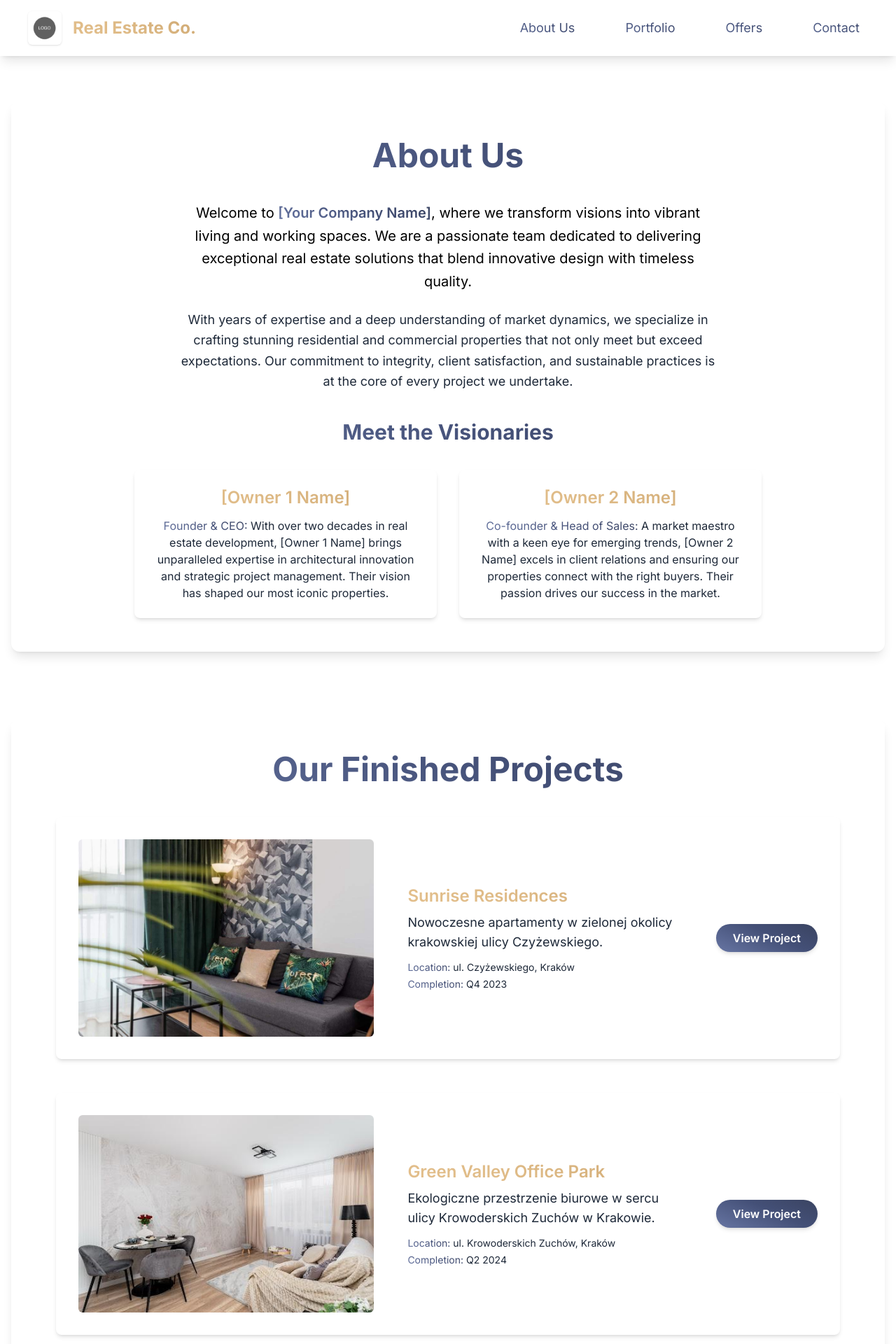
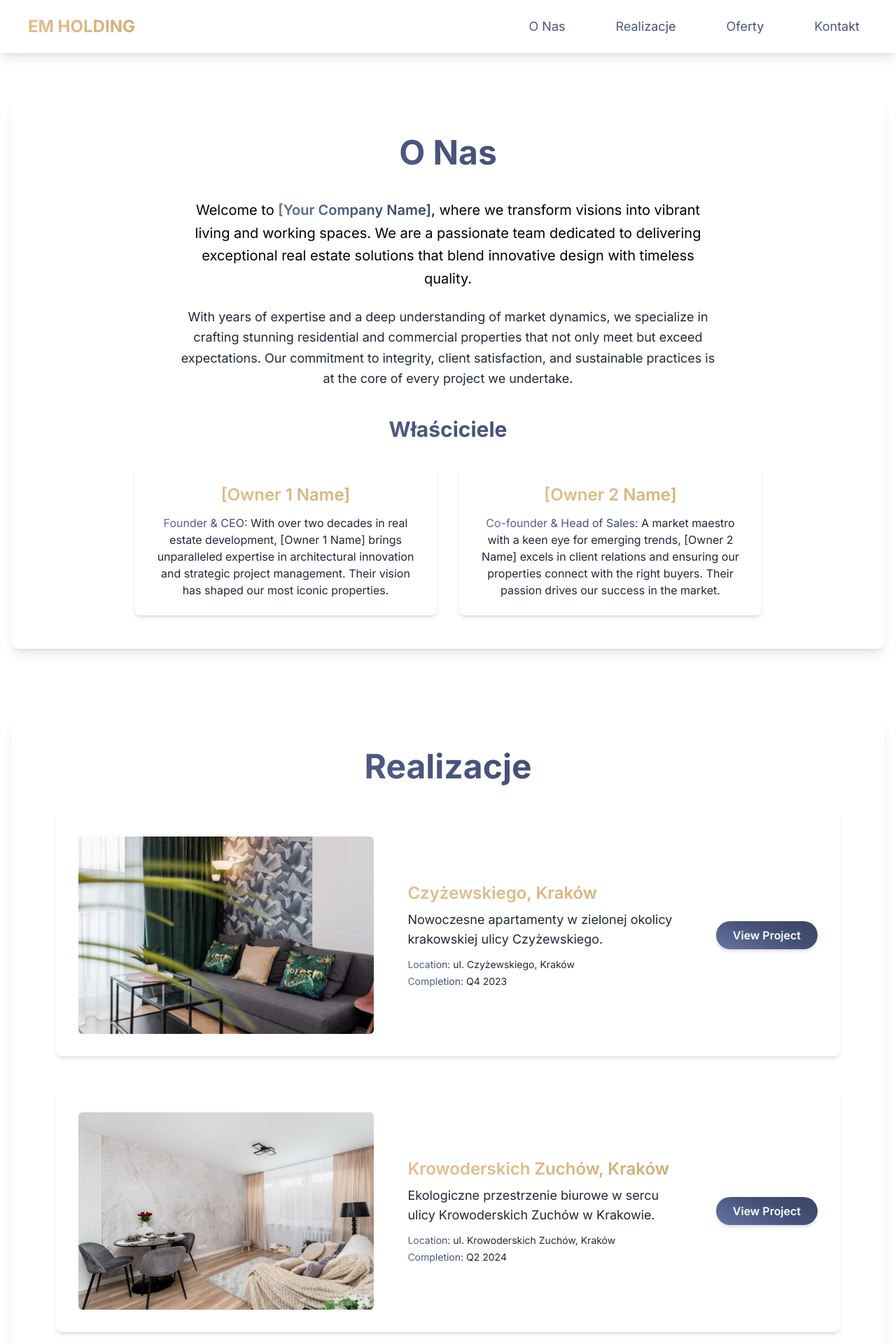
Before and after one commit to karol-wojak/real_estate_website, a React (Vite) app: page / in a window 1280 px wide. Shown: the top 1920 px of the page at 70% size. Built offline with nearby package versions, Linux system fonts and the light colour scheme.

Commit message:
Translate text to polish

```diff
--- a/src/App.jsx
+++ b/src/App.jsx
@@ -10,7 +10,7 @@ import ContactPage from './pages/Contact.jsx';
 const portfolioProjects = [
   {
     id: 1,
-    name: "Sunrise Residences",
+    name: "Czyżewskiego, Kraków",
     description: "Nowoczesne apartamenty w zielonej okolicy krakowskiej ulicy Czyżewskiego.",
     location: "ul. Czyżewskiego, Kraków",
     completion: "Q4 2023",
@@ -19,7 +19,7 @@ const portfolioProjects = [
   },
   {
     id: 2,
-    name: "Green Valley Office Park",
+    name: "Krowoderskich Zuchów, Kraków",
     description: "Ekologiczne przestrzenie biurowe w sercu ulicy Krowoderskich Zuchów w Krakowie.",
     location: "ul. Krowoderskich Zuchów, Kraków",
     completion: "Q2 2024",
@@ -27,7 +27,7 @@ const portfolioProjects = [
   },
   {
     id: 3,
-    name: "Coastal Breeze Villas",
+    name: "Miechowity, Kraków",
     description: "Współczesne wille miejskie w pobliżu ulicy Miechowity na północy Krakowa.",
     location: "ul. Miechowity, Kraków",
     completion: "Q1 2023",
@@ -139,12 +139,11 @@ const App = () => {
       {/* Header - Removed sticky, top-0, z-50 for non-sticky behavior as requested */}
       <header className="bg-white shadow-lg py-4 px-6 md:px-10 flex items-center justify-between transition-all duration-300 ease-in-out">
         <div className="flex items-center space-x-4">
-          <div className="logo-container">
-            {/* Using a placeholder logo that aligns with the new color scheme */}
+          {/* <div className="logo-container">
             <img src="/real-estate-project/logo_placeholder.png" alt="Company Logo" className="h-10 md:h-12 w-auto rounded-md shadow-sm" />
-          </div>
+          </div> */}
           {/* Company name - applied gold gradient */}
-          <h1 className="text-xl md:text-2xl font-bold hidden sm:block text-gradient-gold">Real Estate Co.</h1>
+          <h1 className="text-xl md:text-2xl font-bold hidden sm:block text-gradient-gold">EM HOLDING</h1>
         </div>
         <Navigation
           activePage={activePage}
--- a/src/components/Navigation.jsx
+++ b/src/components/Navigation.jsx
@@ -3,10 +3,10 @@ import React from 'react';
 
 const Navigation = ({ activePage, handlePageChange, isMobileMenuOpen, toggleMobileMenu }) => {
   const navItems = [
-    { name: 'About Us', id: 'about' },
-    { name: 'Portfolio', 'id': 'portfolio' },
-    { name: 'Offers', id: 'offers' },
-    { name: 'Contact', id: 'contact' },
+    { name: 'O Nas', id: 'about' },
+    { name: 'Realizacje', 'id': 'portfolio' },
+    { name: 'Oferty', id: 'offers' },
+    { name: 'Kontakt', id: 'contact' },
   ];
 
   return (
--- a/src/pages/AboutUs.jsx
+++ b/src/pages/AboutUs.jsx
@@ -4,7 +4,7 @@ import React from 'react';
 const AboutUsPage = () => (
   <section id="about-section" className="bg-white p-6 md:p-12 rounded-xl shadow-lg transition-all duration-500 ease-in-out transform opacity-0 translate-y-4 animate-fade-in-up">
     {/* H1 Heading - applied dark blue gradient */}
-    <h1 className="text-4xl md:text-5xl font-extrabold text-center text-gradient-dark-blue mb-8 leading-tight md:pb-1">About Us</h1>
+    <h1 className="text-4xl md:text-5xl font-extrabold text-center text-gradient-dark-blue mb-8 leading-tight md:pb-1">O Nas</h1>
     {/* Text color changed to black/dark gray, span to dark blue gradient for accent */}
     <p className="text-lg md:text-xl text-black leading-relaxed mb-6 text-center max-w-3xl mx-auto">
       Welcome to <span className="font-semibold text-gradient-dark-blue">[Your Company Name]</span>, where we transform visions into vibrant living and working spaces. We are a passionate team dedicated to delivering exceptional real estate solutions that blend innovative design with timeless quality.
@@ -13,7 +13,7 @@ const AboutUsPage = () => (
       With years of expertise and a deep understanding of market dynamics, we specialize in crafting stunning residential and commercial properties that not only meet but exceed expectations. Our commitment to integrity, client satisfaction, and sustainable practices is at the core of every project we undertake.
     </p>
     {/* H2 Subheading - applied dark blue gradient */}
-    <h2 className="text-3xl font-bold text-center text-gradient-dark-blue mb-8 md:pb-1">Meet the Visionaries</h2>
+    <h2 className="text-3xl font-bold text-center text-gradient-dark-blue mb-8 md:pb-1">Właściciele</h2>
     <div className="grid grid-cols-1 md:grid-cols-2 gap-8 max-w-4xl mx-auto">
       {/* Content boxes - changed bg to white, removed blue border, kept shadow */}
       <div className="bg-white p-6 rounded-lg shadow-md hover:shadow-xl transition-shadow duration-300 ease-in-out">
--- a/src/pages/Offers.jsx
+++ b/src/pages/Offers.jsx
@@ -4,7 +4,7 @@ import React from 'react';
 const OffersPage = ({ offers }) => (
   <section id="offers-section" className="bg-white p-6 md:p-12 rounded-xl shadow-lg transition-all duration-500 ease-in-out transform opacity-0 translate-y-4 animate-fade-in-up">
     {/* H1 Heading - applied dark blue gradient */}
-    <h1 className="text-4xl md:text-5xl font-extrabold text-center text-gradient-dark-blue mb-10 md:pb-1">Currently Available Real Estates</h1>
+    <h1 className="text-4xl md:text-5xl font-extrabold text-center text-gradient-dark-blue mb-10 md:pb-1">Mieszkania na sprzedaż</h1>
     {/* REPLACED: grid container with a space-y container for individual rows */}
     <div className="space-y-12">
       {offers.map((offer) => (
--- a/src/pages/Portfolio.jsx
+++ b/src/pages/Portfolio.jsx
@@ -4,7 +4,7 @@ import React from 'react';
 const PortfolioPage = ({ projects }) => (
   <section id="portfolio-section" className="bg-white p-6 md:p-12 rounded-xl shadow-lg transition-all duration-500 ease-in-out transform opacity-0 translate-y-4 animate-fade-in-up">
     {/* H1 Heading - applied dark blue gradient */}
-    <h1 className="text-4xl md:text-5xl font-extrabold text-center text-gradient-dark-blue mb-10 md:pb-1">Our Finished Projects</h1>
+    <h1 className="text-4xl md:text-5xl font-extrabold text-center text-gradient-dark-blue mb-10 md:pb-1">Realizacje</h1>
     <div className="space-y-12">
       {projects.map((project) => (
         <div
```
